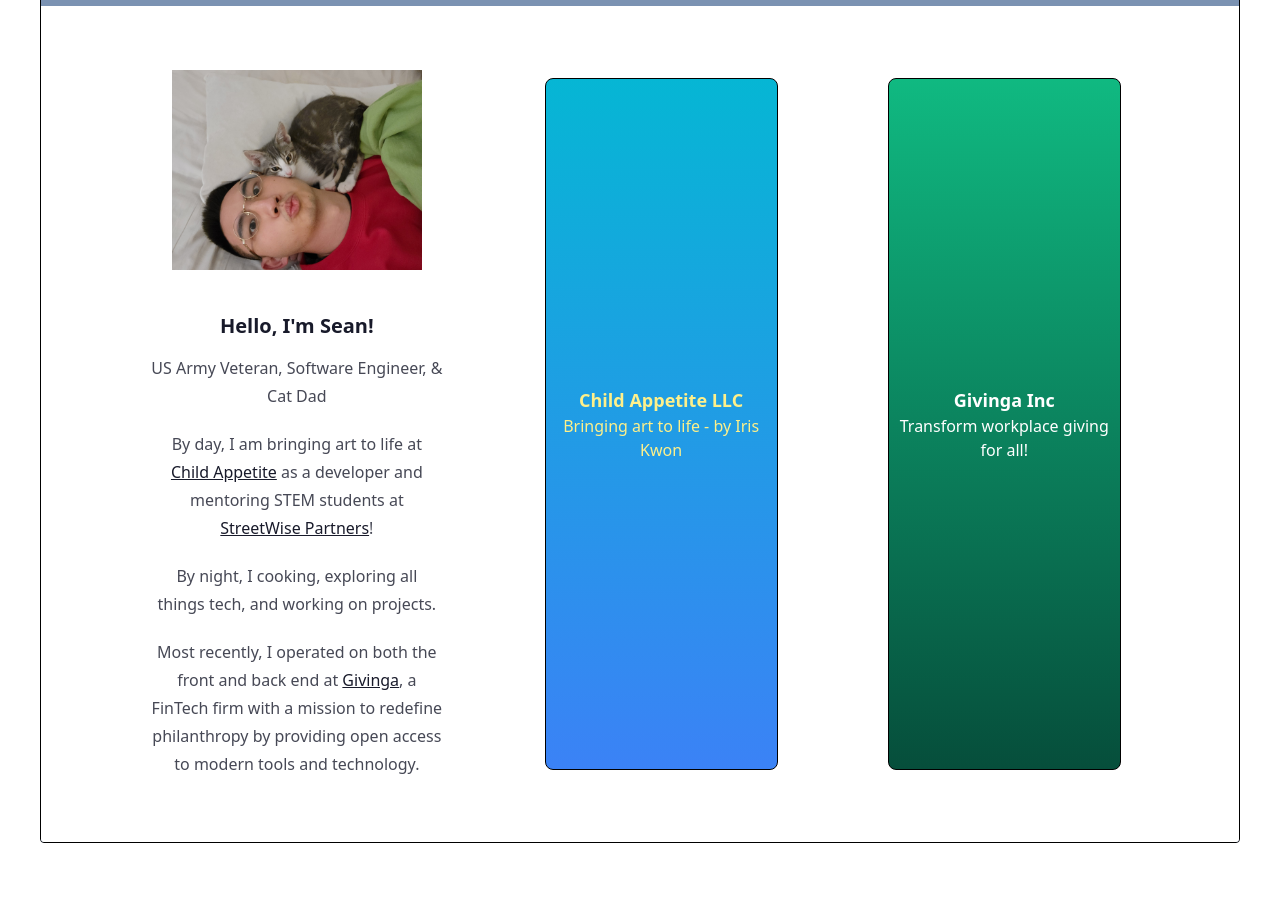
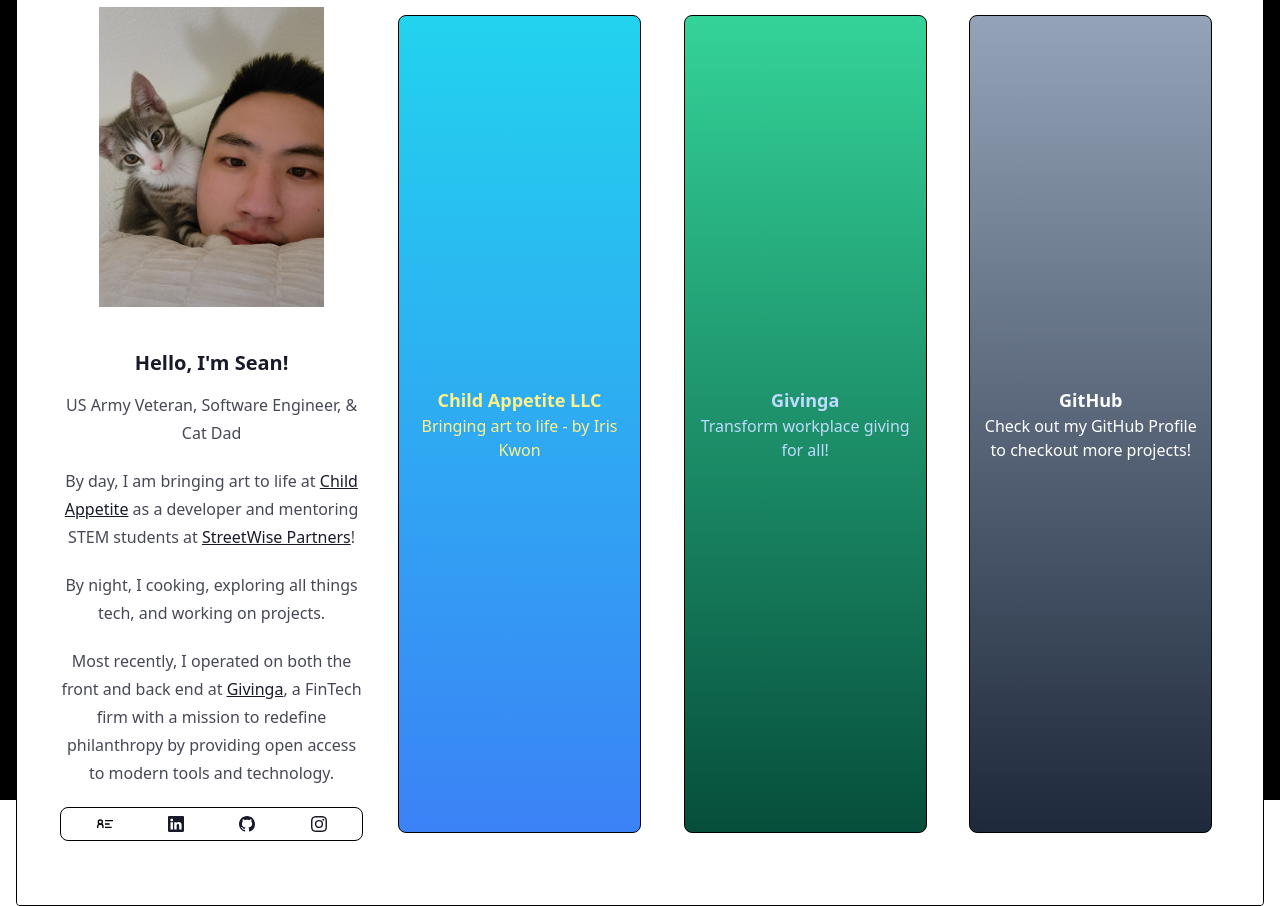
Before and after one commit to sean35mm/seangil-site, a Next.js app: page / in a window 1280 px wide. Before the commit the page ends 843 px from the top, so only its background shows below. Built offline with nearby package versions, Linux system fonts and the light colour scheme.

Commit message:
minor changes

```diff
--- a/components/About.tsx
+++ b/components/About.tsx
@@ -1,12 +1,15 @@
 import React from 'react';
 import Image from 'next/image';
 
-import photo from '../assets/photo.jpg';
+import photo from '../assets/photo-2.jpg';
+
+import { BsLinkedin, BsInstagram, BsGithub } from 'react-icons/bs';
+import { GrContactInfo } from 'react-icons/gr';
 
 function About() {
 	return (
 		<div className='prose text-center sm:w-1/4'>
-			<Image src={photo} width={250} height={200} alt='my photo' />
+			<Image src={photo} width={225} height={300} alt='my photo' />
 			<h3>Hello, I&apos;m Sean!</h3>
 			<p>US Army Veteran, Software Engineer, & Cat Dad</p>
 			<p>
@@ -23,6 +26,24 @@
 				<a href='https://www.givinga.com/'>Givinga</a>, a FinTech firm with a mission to redefine
 				philanthropy by providing open access to modern tools and technology.
 			</p>
+			<nav className='flex justify-around p-2 border border-black rounded-lg'>
+				<a
+					target='_blank'
+					rel='noopener noreferrer'
+					href='https://docs.google.com/document/d/1LR1nrSU6qsE9i5i5SKGlJUNgpLVNzyKes7GtToqBq4Y/edit?usp=sharing'
+				>
+					<GrContactInfo />
+				</a>
+				<a target='_blank' rel='noopener noreferrer' href='https://www.linkedin.com/in/seanhgil/'>
+					<BsLinkedin />
+				</a>
+				<a target='_blank' rel='noopener noreferrer' href='https://github.com/sean35mm'>
+					<BsGithub />
+				</a>
+				<a target='_blank' rel='noopener noreferrer' href='https://www.instagram.com/seantographer'>
+					<BsInstagram />
+				</a>
+			</nav>
 		</div>
 	);
 }
--- a/components/ChildAppetiteBanner.tsx
+++ b/components/ChildAppetiteBanner.tsx
@@ -4,7 +4,7 @@
 const ChildAppetiteBanner = () => {
 	return (
 		<Link href={'/childappetite'}>
-			<div className='sm:w-1/5 m-2 hover:animate-pulse cursor-pointer border-black border bg-gradient-to-b from-cyan-500 to-blue-500 rounded-lg flex hover:shadow-2xl'>
+			<div className='sm:w-1/5 m-2 cursor-pointer border-black border bg-gradient-to-b from-cyan-400 to-blue-500 rounded-lg flex hover:shadow-black hover:shadow-2xl'>
 				<div className='mx-auto my-auto text-center text-yellow-200 p-2'>
 					<h2 className='font-bold text-lg'>Child Appetite LLC</h2>
 					<p>Bringing art to life - by Iris Kwon</p>
--- /dev/null
+++ b/components/GithubBanner.tsx
@@ -0,0 +1,17 @@
+import React from 'react';
+import Link from 'next/link';
+
+const GithubBanner = () => {
+	return (
+		<Link href={'https://github.com/sean35mm'}>
+			<div className='sm:w-1/5 m-2 cursor-pointer border-black border bg-gradient-to-b from-slate-400 to-slate-800 rounded-lg flex hover:shadow-black hover:shadow-2xl'>
+				<div className='mx-auto my-auto text-center text-white p-2'>
+					<h2 className='font-bold text-lg'>GitHub</h2>
+					<p>Check out my GitHub Profile to checkout more projects!</p>
+				</div>
+			</div>
+		</Link>
+	);
+};
+
+export default GithubBanner;
--- a/components/GivingaBanner.tsx
+++ b/components/GivingaBanner.tsx
@@ -4,9 +4,9 @@
 const GivingaBanner = () => {
 	return (
 		<Link href={'/givinga'}>
-			<div className='sm:w-1/5 m-2 hover:animate-pulse cursor-pointer border-black border bg-gradient-to-b from-emerald-500 to-emerald-900 rounded-lg flex hover:shadow-2xl'>
-				<div className='mx-auto my-auto text-center text-white p-2'>
-					<h2 className='font-bold text-lg'>Givinga Inc</h2>
+			<div className='sm:w-1/5 m-2 cursor-pointer border-black border bg-gradient-to-b from-emerald-400 to-emerald-900 rounded-lg flex hover:shadow-black hover:shadow-2xl'>
+				<div className='mx-auto my-auto text-center text-blue-200 p-2'>
+					<h2 className='font-bold text-lg'>Givinga</h2>
 					<p>Transform workplace giving for all!</p>
 				</div>
 			</div>
--- /dev/null
+++ b/components/Nav.tsx
@@ -0,0 +1,16 @@
+import React from 'react';
+import Link from 'next/link';
+
+type Props = {};
+
+const Nav = (props: Props) => {
+	return (
+		<nav>
+			<div className='navbar bg-base-100'>
+				<a className='btn btn-ghost normal-case text-xl'>daisyUI</a>
+			</div>
+		</nav>
+	);
+};
+
+export default Nav;
--- a/pages/childappetite.tsx
+++ b/pages/childappetite.tsx
@@ -1,19 +1,21 @@
 import React from 'react';
 import Image from 'next/image';
 import Link from 'next/link';
+
+import Nav from '../components/Nav';
 
 import logo from '../assets/ca-logo.png';
 import figma from '../assets/ca-figma.png';
 import architecture from '../assets/ca-arch.png';
 
-import { BsArrowRight } from 'react-icons/bs';
+import { BsArrowRight, BsArrowLeft } from 'react-icons/bs';
 
 type Props = {};
 
 const childappetite = (props: Props) => {
 	return (
-		<div className='flex justify-center'>
-			<div className='mockup-window border bg-secondary w-11/12 m-4'>
+		<div className='flex justify-center bg-black'>
+			<div className='mockup-window bg-secondary w-11/12 m-4'>
 				<div className='flex px-4 py-16 bg-base-200'>
 					<div className='prose max-w-none mx-auto'>
 						<Image src={logo} alt='logo' width={700} height={450} />
@@ -150,6 +152,7 @@
 						<div className='divider'></div>
 						<div className='text-center'>
 							<p>Check out my next project!</p>
+
 							<Link href={'/givinga'}>
 								<button className='btn btn-primary'>
 									Next Project <BsArrowRight />
--- a/pages/givinga.tsx
+++ b/pages/givinga.tsx
@@ -11,12 +11,14 @@
 
 const givinga = (props: Props) => {
 	return (
-		<div className='flex justify-center'>
-			<div className='mockup-window border bg-secondary w-11/12 m-4'>
+		<div className='flex justify-center bg-black'>
+			<div className='mockup-window bg-secondary w-11/12 m-4'>
 				<div className='flex px-4 py-16 bg-base-200'>
 					<div className='prose max-w-none mx-auto'>
 						<h1 className='text-center'>Givinga</h1>
-						<Image alt='hero' src={givingaHero} />
+						<div className='flex justify-center'>
+							<Image alt='hero' src={givingaHero} />
+						</div>
 						<p className='text-center'>
 							Givinga provides 2 main applications, the admin panel and white label product.
 						</p>
@@ -41,7 +43,9 @@
 							engineering team, we decided it would be better to rewrite the entire application with
 							better architecture and clean, reusable code.
 						</p>
-						<Image alt='new architecture' src={givingaArch} />
+						<div className='flex justify-center'>
+							<Image alt='new architecture' src={givingaArch} />
+						</div>
 						<h2 className='underline'>Engineering Abstract</h2>
 						<h4>AppSync + GraphQL</h4>
 						<p>
@@ -106,11 +110,9 @@
 						</div>
 						<div className='divider'></div>
 						<div className='text-center'>
-							<p>Check out my next project!</p>
-							<Link href={'/givinga'}>
-								<button className='btn btn-primary'>
-									Next Project <BsArrowRight />
-								</button>
+							<p>Stay tuned for more!</p>
+							<Link href={'https://github.com/sean35mm'}>
+								<button className='btn btn-primary'>Checkout my GitHub!</button>
 							</Link>
 						</div>
 					</div>
--- a/pages/index.js
+++ b/pages/index.js
@@ -1,15 +1,17 @@
 import About from '../components/About';
 import ChildAppetiteBanner from '../components/ChildAppetiteBanner';
 import GivingaBanner from '../components/GivingaBanner';
+import GithubBanner from '../components/GithubBanner';
 
 export default function Home() {
 	return (
-		<main className='flex justify-center items-center h-screen'>
+		<main className='flex justify-center items-center h-screen bg-black'>
 			<div className='mockup-window border border-black bg-secondary m-4'>
 				<div className='sm:flex px-4 py-16 bg-base-100 justify-evenly'>
 					<About />
 					<ChildAppetiteBanner />
 					<GivingaBanner />
+					<GithubBanner />
 				</div>
 			</div>
 		</main>
```
Also changed, not shown: assets/photo-2.jpg (added).
